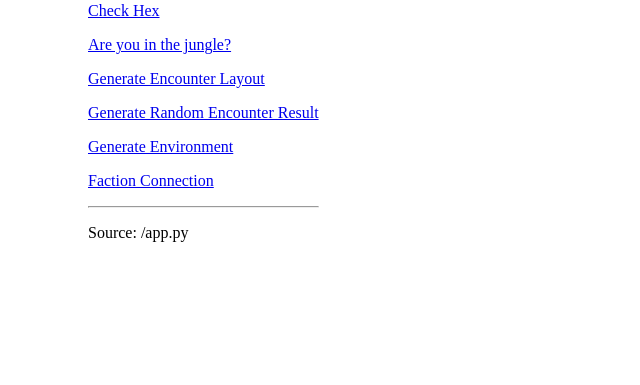
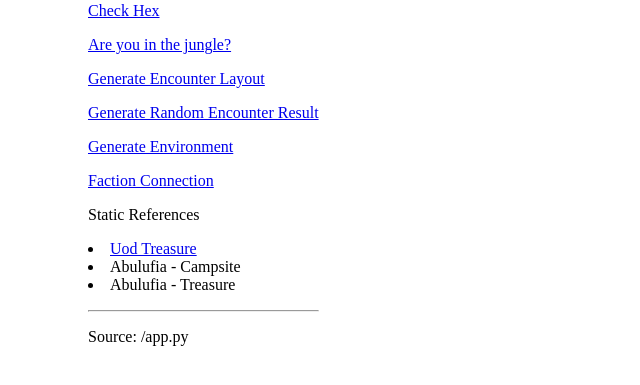
Before and after one commit to widderslainte/hex-flask, a Flask app: page / in a window 1280 px wide. Shown: the part 166-551 px from the top of the page, without its empty margins (0-640 px from the left). Run offline with Flask 2, Linux system fonts and the light colour scheme.

Commit message:
index additions

```diff
--- a/templates/index.html
+++ b/templates/index.html
@@ -14,6 +14,11 @@
    <p><a href="/check">Generate Random Encounter Result</a></p>
    <p><a href="/environment">Generate Environment</a></p>
    <p><a href="/factions">Faction Connection</a></p>
+   <p>Static References
+     <li><a href="https://docs.google.com/document/d/1Nw8Jv0HHSwr5UUihKt9xqhRamYOKMpAJHZ3EpCDwpZo/edit#">Uod Treasure</a></li>
+     <li>Abulufia - Campsite</li>
+     <li>Abulufia - Treasure</li>
+   </p>
 
    <!-- <p><a href='/spencer'>Click if you are Spencer</a> -->
    <hr>
```
